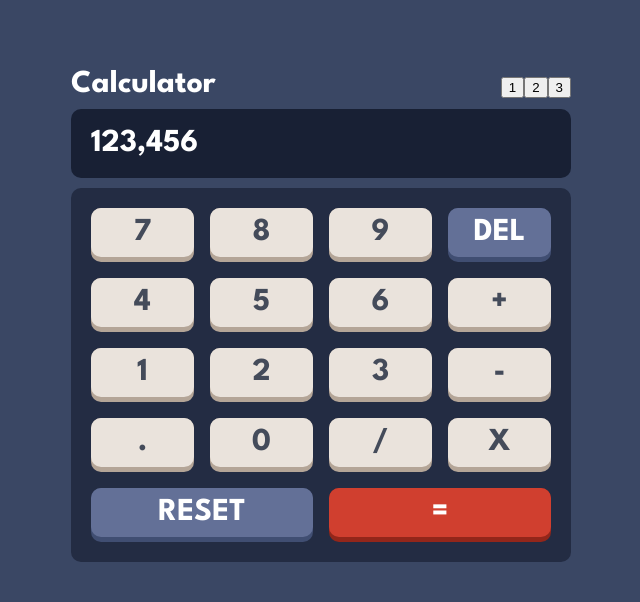
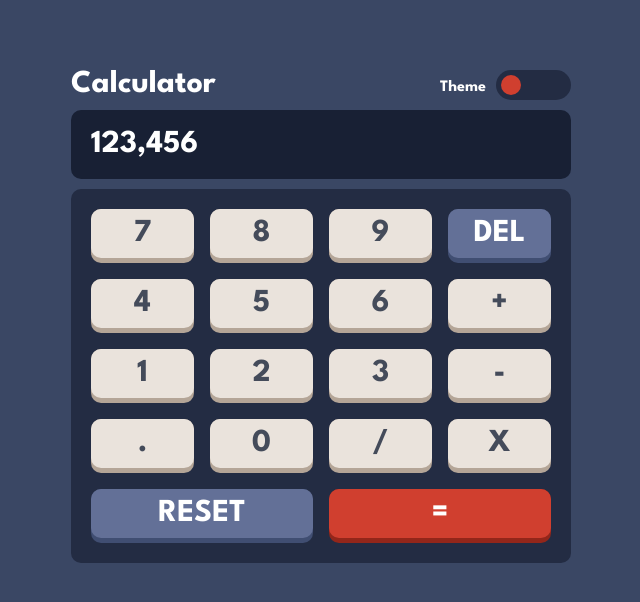
Before and after one commit to igknighton/calculator-app, a React (Create React App) app: page / in a window 1280 px wide. Shown: the top 602 px of the page, without its empty margins (319-959 px from the left). Built offline with nearby package versions, Linux system fonts and the light colour scheme.

Commit message:
Created toggle switch for theme changing

```diff
--- a/src/App.js
+++ b/src/App.js
@@ -1,5 +1,18 @@
 import './App.css';
-import {Container, GlobalStyle, Header, NumberInput,ButtonContainer,Button,BigButton,ButtonShadow} from "./styles/styles";
+import {
+    Container,
+    GlobalStyle,
+    Header,
+    NumberInput,
+    ButtonContainer,
+    Button,
+    BigButton,
+    ButtonShadow,
+    ToggleContainer,
+    ToggleSwitch,
+    TogglerContainer,
+    TogglerLabel
+} from "./styles/styles";
 import {ThemeProvider} from "styled-components";
 import {useState} from "react";
 import {themes} from "./styles/colors";
@@ -8,12 +21,19 @@ function App() {
 
     const [themeOption,setThemeOption] = useState(1);
 
+
+    const handleToggle = () => {
+        if (themeOption === 3) setThemeOption(1)
+        else setThemeOption(themeOption+1)
+    }
+
     const ThemeToggler = () => {
-        return <div>
-            <button onClick={() =>setThemeOption(1)}>1</button>
-            <button onClick={() =>setThemeOption(2)}>2</button>
-            <button onClick={() =>setThemeOption(3)}>3</button>
-        </div>
+        return <TogglerContainer>
+            <TogglerLabel>Theme</TogglerLabel>
+            <ToggleContainer onClick={handleToggle}  option={themeOption}>
+                <ToggleSwitch/>
+            </ToggleContainer>
+        </TogglerContainer>
     }
 
     const CalculatorInput = () => {
--- a/src/styles/styles.js
+++ b/src/styles/styles.js
@@ -19,6 +19,7 @@ const Container = styled.div`
 
 const Header = styled.div`
   display: flex;
+  align-content: center;
   justify-content: space-between;
   color: ${props => props.theme.titleColor};
 `
@@ -62,7 +63,6 @@ const Button = styled.div`
                 props.theme.keys.primary.highlight};
     cursor: pointer;
   }
-
 `
 
 const BigButton = styled(Button)`
@@ -79,4 +79,41 @@ const ButtonShadow = styled.div`
   grid-column: ${props => props.size === 'lg' ? 'span 2': 'span 1'};
 `
 
-export {Container,GlobalStyle,Header,NumberInput,ButtonContainer,Button,BigButton,ButtonShadow}
+
+const TogglerContainer = styled.div`
+  display: flex;
+  font-size: 16px;
+  align-content: center;
+  justify-content: center;
+`
+const TogglerLabel = styled.div`
+  display: flex;
+  align-content: center;
+  padding-top: 10px;
+  margin-right: 10px;
+`
+const ToggleContainer = styled.div`
+  width: 65px;
+  height: 20px;
+  background: ${props => props.theme.toggleBackground};
+  border-radius: 30px;
+  padding: 5px;
+  display: flex;
+  justify-content: ${props => props.option === 1 ? 'flex-start' :
+      props.option === 2 ? 'center':
+      'flex-end'};
+  cursor: pointer;
+`
+
+const ToggleSwitch = styled.div`
+  width: 20px;
+  height: 20px;
+  border-radius: 50%;
+  background: ${props => props.theme.toggle};
+
+`
+
+export {Container,GlobalStyle,Header,NumberInput,
+  ButtonContainer,Button,BigButton,ButtonShadow,
+    ToggleSwitch,ToggleContainer,TogglerContainer,TogglerLabel
+}
```
